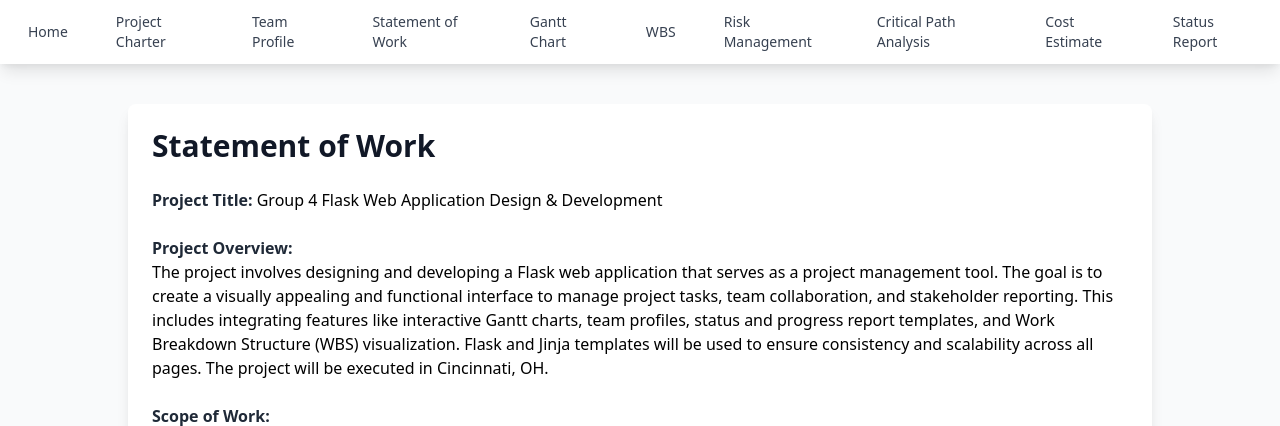
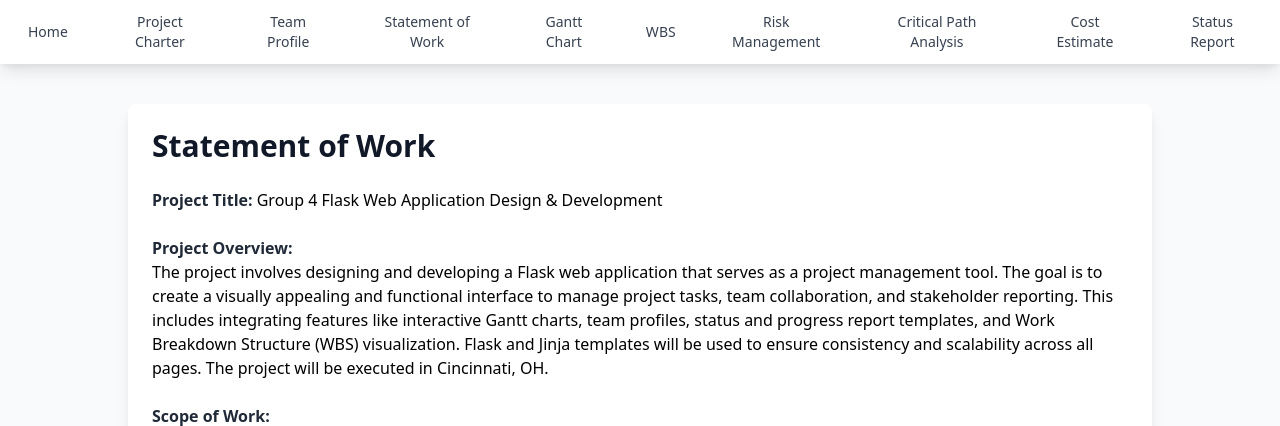
Before and after one commit to andrewmargolin3/PMODashboard, a Flask app: page /SOW in a window 1280 px wide. Shown: the top 426 px of the page. Run offline with Flask 3, Linux system fonts and the light colour scheme.

Commit message:
more nav styling

```diff
--- a/templates/SOW.html
+++ b/templates/SOW.html
@@ -1,4 +1,11 @@
 {% extends "layout.html" %}
+{%block additional_styles%}
+<style>
+    nav {
+        text-align: center;
+    }
+</style>
+{% endblock %}
 {% block header %}
 <div class="max-w-7xl mx-auto py-6 px-4">
     <h1 class="text-3xl font-bold text-gray-900">Portfolio</h1>
--- a/templates/WBS.html
+++ b/templates/WBS.html
@@ -28,7 +28,7 @@
     <style>
         nav {
             font-family: system-ui, -apple-system, BlinkMacSystemFont, 'Segoe UI', Roboto, Oxygen, Ubuntu, Cantarell, 'Open Sans', 'Helvetica Neue', sans-serif;
-
+            text-align: center;
         }
 
         :root {
--- a/templates/cost_estimate.html
+++ b/templates/cost_estimate.html
@@ -27,7 +27,6 @@
 
         nav {
             background-color: #0044cc;
-
             text-align: center;
         }
 
--- a/templates/gantt_chart.html
+++ b/templates/gantt_chart.html
@@ -91,7 +91,10 @@
     text-align: center;
     font-size: 24px;
     font-weight: bold;
-}
+        }
+        nav{
+            text-align: center;
+        }
 
     </style>
 </head>
--- a/templates/status_report.html
+++ b/templates/status_report.html
@@ -15,6 +15,7 @@
                 font-family: system-ui, -apple-system, BlinkMacSystemFont, 'Segoe UI', Roboto, Oxygen, Ubuntu, Cantarell, 'Open Sans', 'Helvetica Neue', sans-serif;
                 text-decoration: none;
                 font-weight: bold;
+                text-align: center;
             }
         h1, h2 {
             color: #333;
```
Also changed, not shown: templates/project_charter.html (+7 -109 lines).
